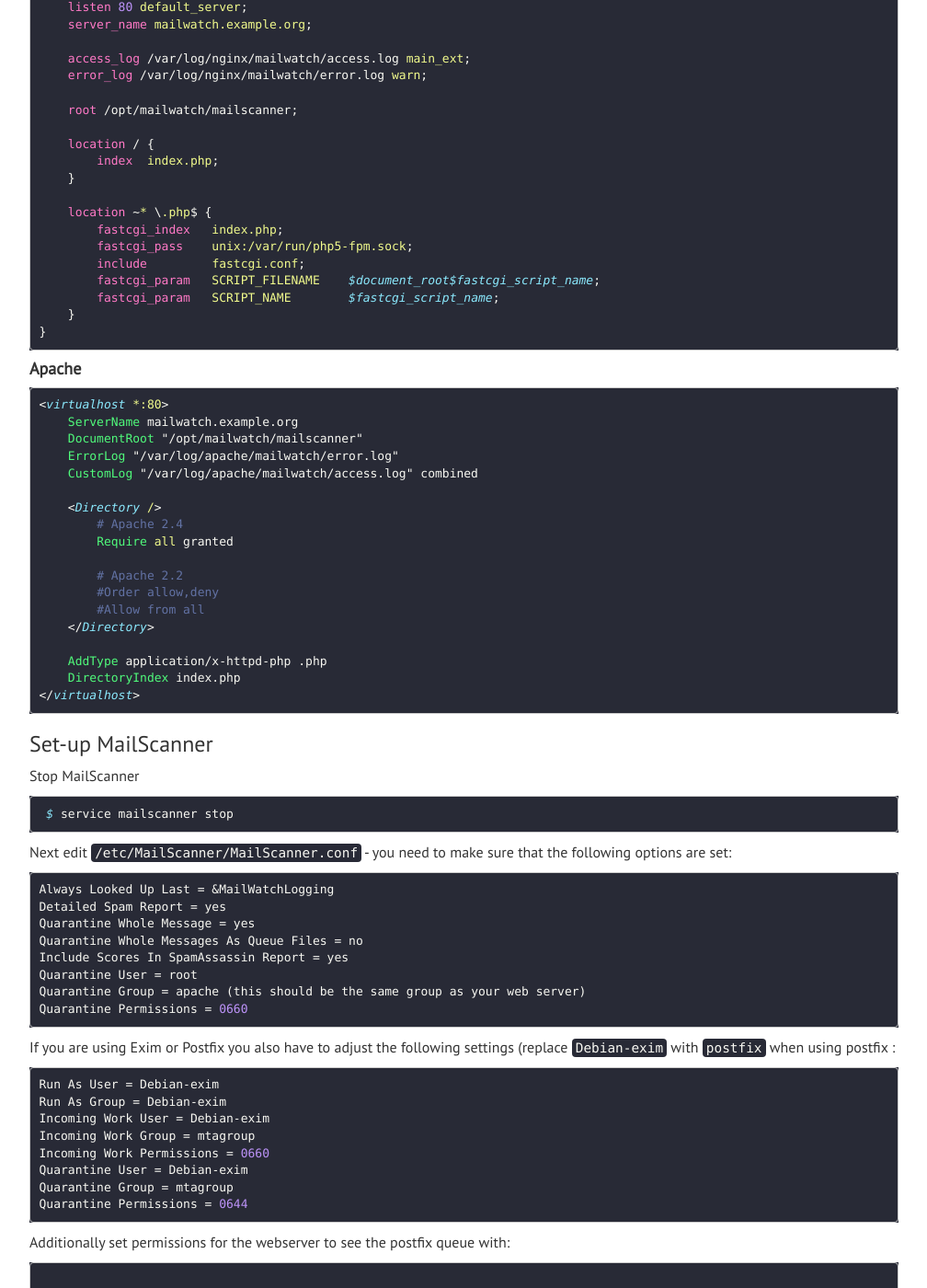
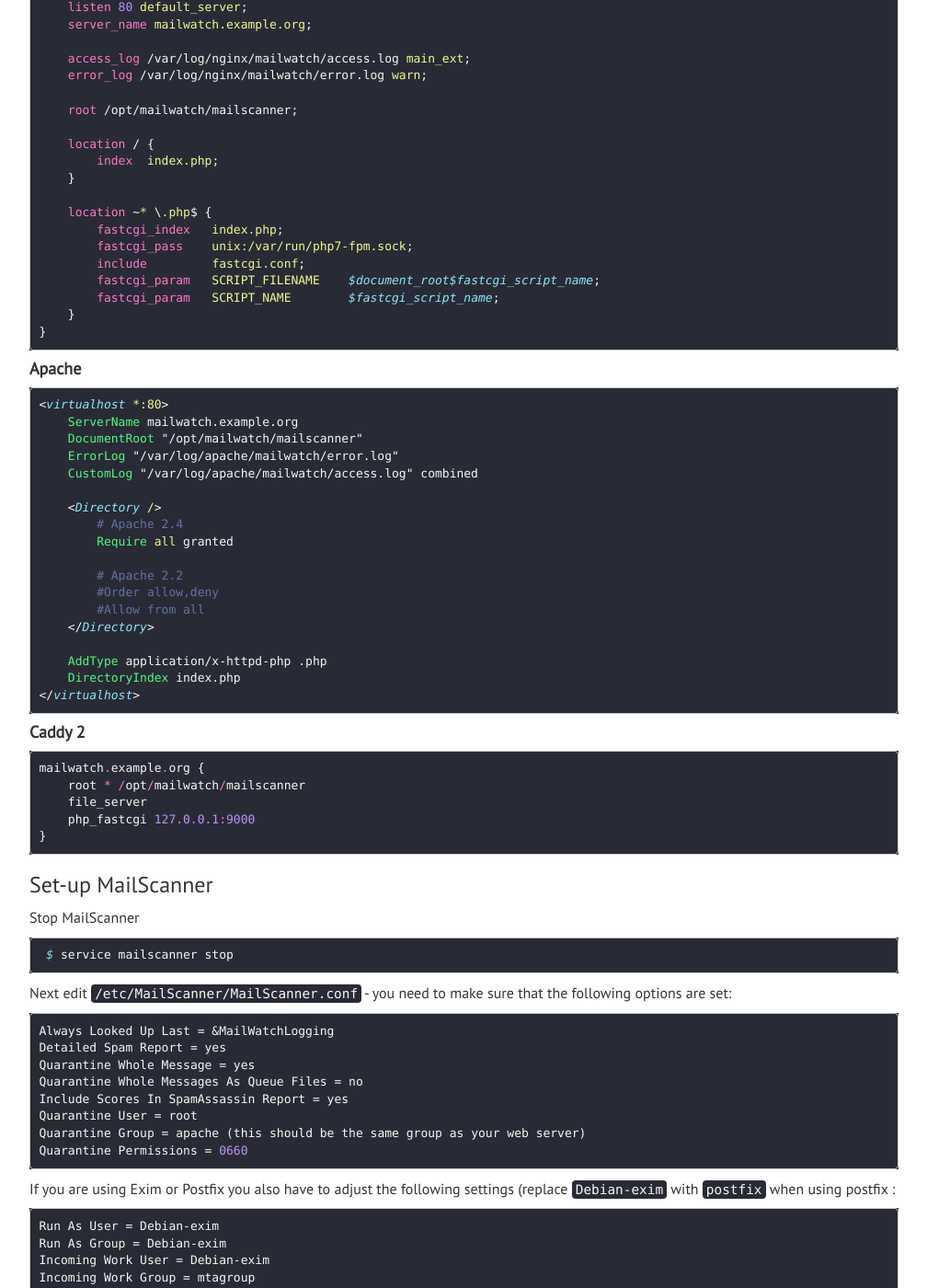
Before and after one commit to mailwatch/mailwatch-docs, a Jekyll site: the page built from _posts/2017-03-23-installing.md, in a window 1280 px wide and 1400 px high, scrolled down 3214 px. Shown: the whole window at 92% size, without its empty margins (233-1241 px from the left). Built offline with Jekyll 4.4.1, drawn with Linux system fonts in a browser that asks for light colours; nearby versions of some CDN libraries.

Commit message:
Add instruction for Caddy 2

````diff
--- a/_config.yml
+++ b/_config.yml
@@ -2,7 +2,7 @@
 title: 'MailWatch for MailScanner'
 subtitle: ''
 
-# Enable/show navigation. There are there options:
+# Enable/show navigation. There are these options:
 #   0 - always hide
 #   1 - always show
 #   2 - show only if posts are present
--- a/_posts/2017-03-23-installing.md
+++ b/_posts/2017-03-23-installing.md
@@ -183,7 +183,7 @@ server {
 
     location ~* \.php$ {
         fastcgi_index   index.php;
-        fastcgi_pass    unix:/var/run/php5-fpm.sock;
+        fastcgi_pass    unix:/var/run/php7-fpm.sock;
         include         fastcgi.conf;
         fastcgi_param   SCRIPT_FILENAME    $document_root$fastcgi_script_name;
         fastcgi_param   SCRIPT_NAME        $fastcgi_script_name;
@@ -211,6 +211,15 @@ server {
     AddType application/x-httpd-php .php
     DirectoryIndex index.php
 </virtualhost>
+```
+
+#### Caddy 2
+```go
+mailwatch.example.org {
+    root * /opt/mailwatch/mailscanner
+    file_server
+    php_fastcgi 127.0.0.1:9000
+}
 ```
 
 ### Set-up MailScanner
````
